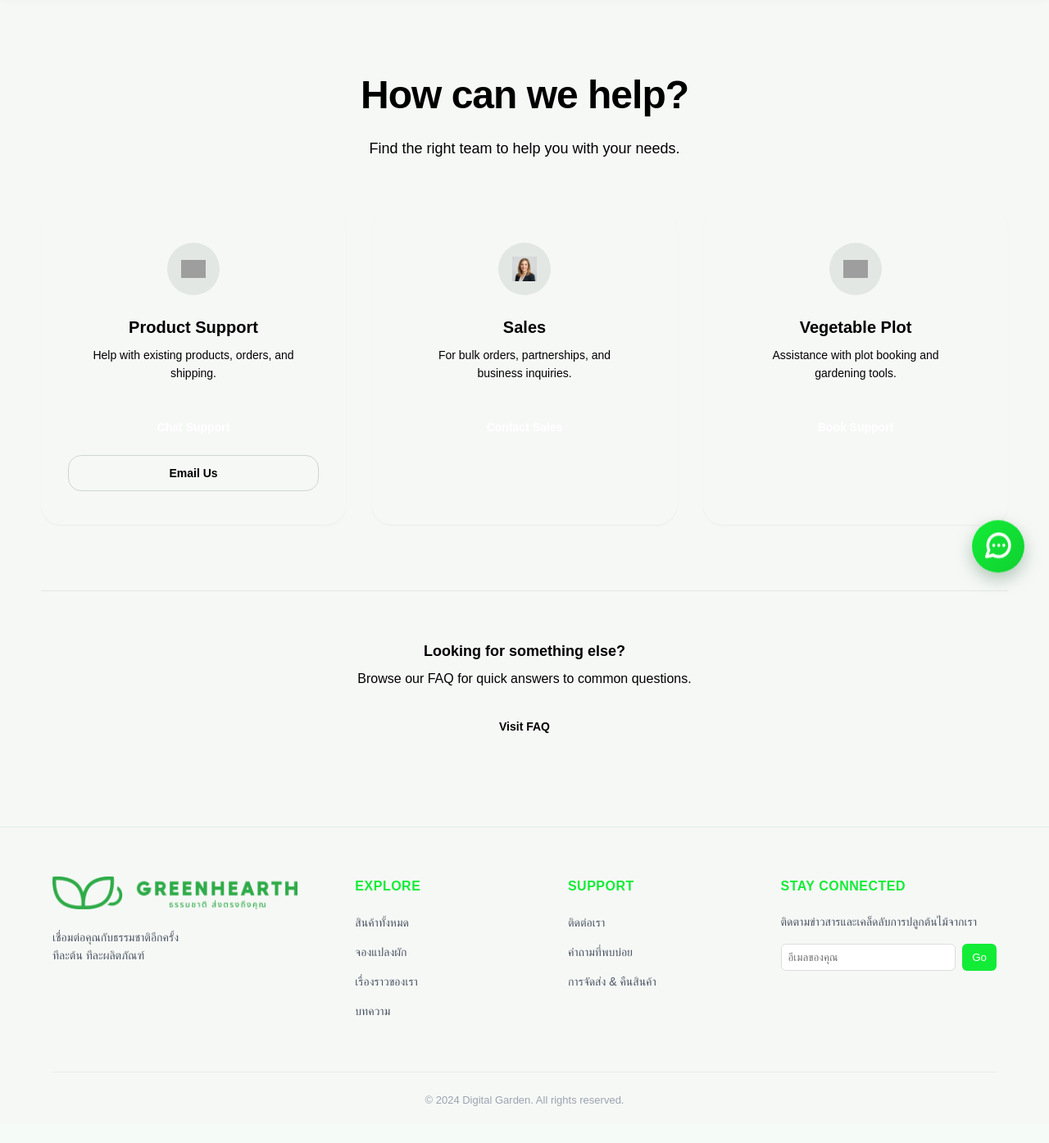
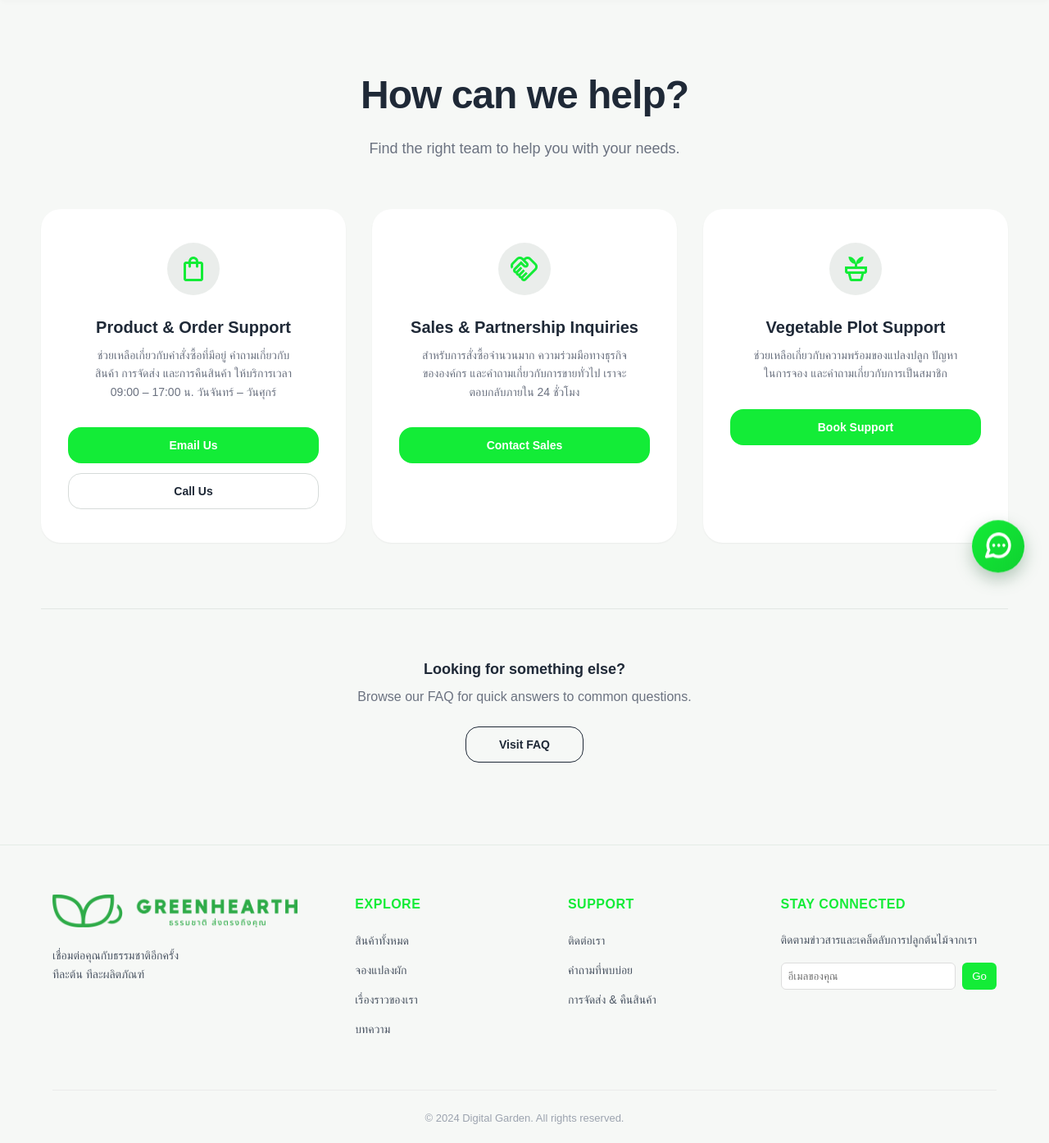
Before and after one commit to NuNu2546/my-project, a Django app: page /contact/ in a window 1280 px wide. Shown: the part 70-1464 px from the top of the page at 82% size. Before the commit the page ends 1419 px from the top, so only its background shows below. Run offline with Django 5.2, Linux system fonts and the light colour scheme; grey boxes are pictures that could not be loaded.

Commit message:
แก้ไขcontactกับabout

```diff
--- a/myproject/static/css/contact.css
+++ b/myproject/static/css/contact.css
@@ -1,8 +1,16 @@
+/* contact.css */
 
+/* --- 0. Variables สำหรับหน้านี้ --- */
+:root {
+    --contact-dark: #1f2937;
+    --contact-medium: #6b7280;
+    --card-bg: #ffffff;
+    --card-bg-hover: #f9fafb;
+    --transition-speed: 0.3s;
+}
 
 /* --- Common Utility --- */
 .container {
-  /* ใช้โครงสร้างเดียวกับ about.css ที่แก้ไปล่าสุด */
     width: 100%;
     max-width: 1440px;
     margin: 0 auto;
@@ -13,12 +21,12 @@
 /* --- 1. Heading Section --- */
 .contact-heading {
     text-align: center;
-  margin-top: 80px; /* ระยะห่างจาก Header */
+    margin-top: 80px;
     margin-bottom: 60px;
 }
 
 .main-title {
-  font-family: "Manrope-ExtraBold", sans-serif;
+    font-family: var(--font-main);
     font-weight: 800;
     font-size: 48px;
     color: var(--contact-dark);
@@ -41,7 +49,6 @@
 
 .support-grid {
     display: grid;
-  /* Auto-fit: สร้างคอลัมน์อัตโนมัติ ขนาดต่ำสุด 300px */
     grid-template-columns: repeat(auto-fit, minmax(320px, 1fr));
     gap: 32px;
     justify-content: center;
@@ -49,7 +56,7 @@
 
 .support-card {
     background-color: var(--card-bg);
-  border-radius: 24px; /* ความมนของการ์ดตามดีไซน์เดิม */
+    border-radius: 24px;
     padding: 40px 32px;
     display: flex;
     flex-direction: column;
@@ -71,7 +78,7 @@
 .card-icon-bg {
     width: 64px;
     height: 64px;
-  background-color: rgba(52, 78, 65, 0.1); /* วงกลมสีเขียวจาง */
+    background-color: rgba(52, 78, 65, 0.1);
     border-radius: 50%;
     display: flex;
     align-items: center;
@@ -80,14 +87,15 @@
 }
 
 .card-icon {
-  width: 30px;
+    width: auto;
     height: auto;
     object-fit: contain;
 }
 
 /* Text Styles */
 .card-title {
-  font-family: "Manrope-Bold", sans-serif;
+    font-family: var(--font-main);
+    font-weight: 700;
     font-size: 20px;
     color: var(--contact-dark);
     margin-bottom: 8px;
@@ -98,7 +106,7 @@
     color: var(--contact-medium);
     line-height: 1.6;
     margin-bottom: 32px;
-  max-width: 260px; /* บีบข้อความไม่ให้ยาวเกินไป */
+    max-width: 260px;
 }
 
 /* Buttons inside Card */
@@ -112,7 +120,7 @@
 .btn-card-primary {
     width: 100%;
     height: 44px;
-  background-color: var(--contact-dark); /* สีเขียวเข้ม */
+    background-color: var(--primary-green);
     color: #ffffff;
     border: none;
     border-radius: 16px;
@@ -126,7 +134,7 @@
 }
 
 .btn-card-primary:hover {
-  background-color: #263a30;
+    background-color: var(--dark-green);
     transform: scale(1.02);
 }
 
@@ -168,7 +176,8 @@
 }
 
 .bottom-title {
-  font-family: "Manrope-Bold", sans-serif;
+    font-family: var(--font-main);
+    font-weight: 700;
     font-size: 18px;
     color: var(--contact-dark);
     margin-bottom: 8px;
@@ -209,6 +218,6 @@
     }
 
     .container {
-    padding: 0 20px; /* ลด Padding ในมือถือ */
+        padding: 0 20px;
     }
 }
--- a/myproject/templates/contact.html
+++ b/myproject/templates/contact.html
@@ -63,21 +63,22 @@
 
                 <div class="support-card">
                     <div class="card-icon-bg">
-              <img src="{% static 'images/' %}" alt="Product Icon" class="card-icon" /> </div>
-            <h3 class="card-title">Product Support</h3>
-            <p class="card-desc">Help with existing products, orders, and shipping.</p>
+                        <img src="{% static 'images/Product.png' %}" alt="Product Icon" class="card-icon" />
+                    </div>
+                    <h3 class="card-title">Product & Order Support</h3>
+                    <p class="card-desc">ช่วยเหลือเกี่ยวกับคำสั่งซื้อที่มีอยู่ คำถามเกี่ยวกับสินค้า การจัดส่ง และการคืนสินค้า ให้บริการเวลา 09:00 – 17:00 น. วันจันทร์ – วันศุกร์</p>
                     <div class="card-buttons">
-              <button class="btn-card-primary">Chat Support</button>
-              <button class="btn-card-outline">Email Us</button>
+                        <button class="btn-card-primary">Email Us</button>
+                        <button class="btn-card-outline">Call Us</button>
                     </div>
                 </div>
 
                 <div class="support-card">
                     <div class="card-icon-bg">
-              <img src="{% static 'images/contact/profile-1.png' %}" alt="Sales Icon" class="card-icon" />
+                        <img src="{% static 'images/Sales.png' %}" alt="Sales Icon" class="card-icon" />
                     </div>
-            <h3 class="card-title">Sales</h3>
-            <p class="card-desc">For bulk orders, partnerships, and business inquiries.</p>
+                    <h3 class="card-title">Sales & Partnership Inquiries</h3>
+                    <p class="card-desc">สำหรับการสั่งซื้อจำนวนมาก ความร่วมมือทางธุรกิจขององค์กร และคำถามเกี่ยวกับการขายทั่วไป เราจะตอบกลับภายใน 24 ชั่วโมง</p>
                     <div class="card-buttons">
                         <button class="btn-card-primary">Contact Sales</button>
                     </div>
@@ -85,10 +86,10 @@
 
                 <div class="support-card">
                     <div class="card-icon-bg">
-              <img src="{% static 'images/icon-plot.png' %}" alt="Plot Icon" class="card-icon" />
+                        <img src="{% static 'images/Vegetable.png' %}" alt="Plot Icon" class="card-icon" />
                     </div>
-            <h3 class="card-title">Vegetable Plot</h3>
-            <p class="card-desc">Assistance with plot booking and gardening tools.</p>
+                    <h3 class="card-title">Vegetable Plot Support</h3>
+                    <p class="card-desc">ช่วยเหลือเกี่ยวกับความพร้อมของแปลงปลูก ปัญหาในการจอง และคำถามเกี่ยวกับการเป็นสมาชิก </p>
                     <div class="card-buttons">
                         <button class="btn-card-primary">Book Support</button>
                     </div>
@@ -109,7 +110,6 @@
     <footer class="footer">
         <div class="footer-container">
             <div class="footer-content">
-
                 <div class="footer-column footer-brand">
                     <div class="footer-logo">
                         <img src="{% static 'images/logo.png' %}" alt="Digital Garden Logo" />
@@ -148,7 +148,6 @@
                         <button style="background: var(--primary-green); color: white; border: none; padding: 8px 12px; border-radius: 6px; cursor: pointer;">Go</button>
                     </div>
                 </div>
-
             </div>
 
             <div class="footer-bottom">
```
Also changed, not shown: myproject/templates/about.html (+16 -17 lines), myproject/static/images/Product.png (added), myproject/static/images/Sales.png (added), myproject/static/images/Vegetable.png (added). Lines whose indentation alone changed are shown as unchanged.
